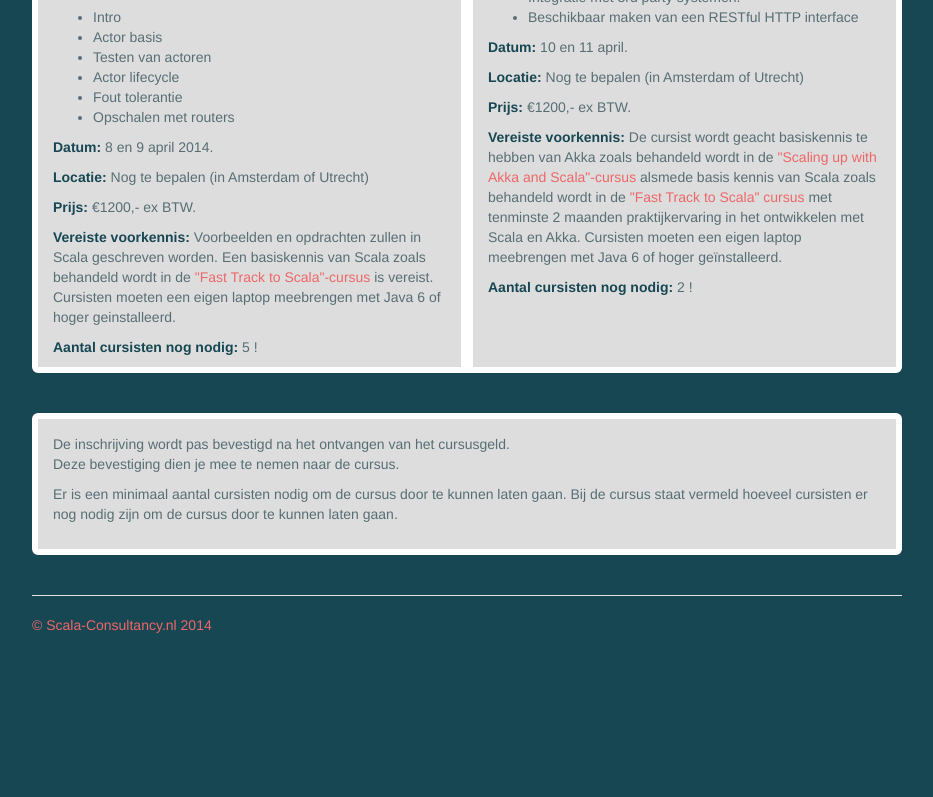
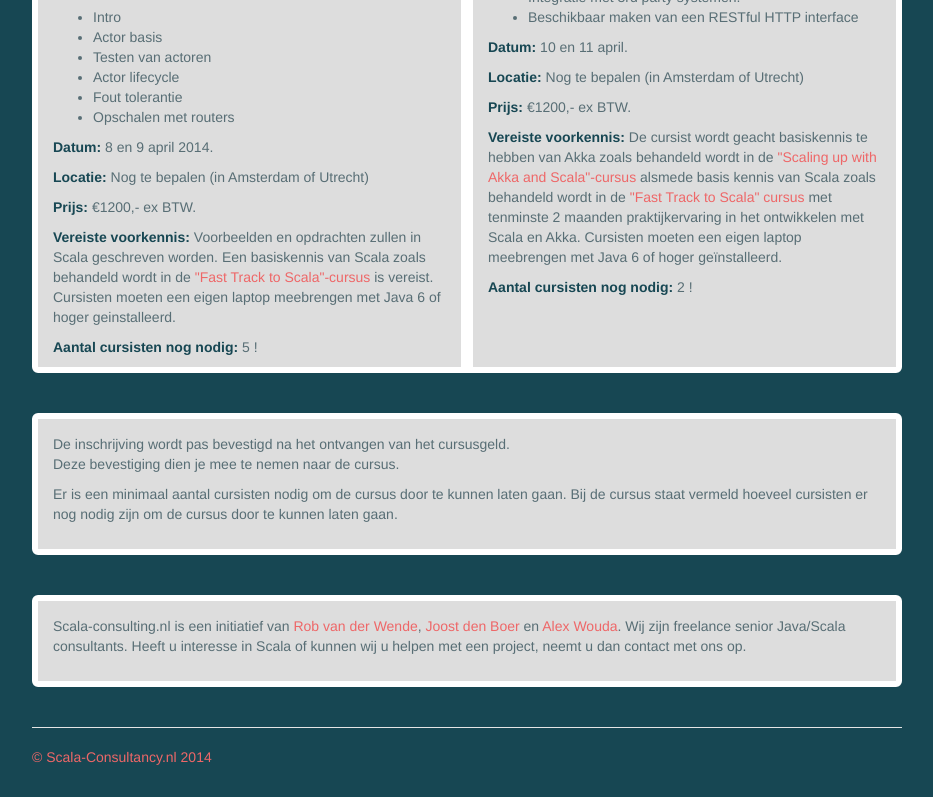
Before and after one commit to awouda/akkacourse, a plain HTML site: page index.html in a window 1280 px wide. Shown: the part 1198-1995 px from the top of the page, without its empty margins (173-1106 px from the left). Before the commit the page ends 1863 px from the top, so only its background shows below. Drawn offline with Linux system fonts and the light colour scheme.

Commit message:
Added a small box with info about us.

```diff
--- a/index.html
+++ b/index.html
@@ -172,6 +172,14 @@
         </div>
       </div>
 
+      <div class="row marketing">
+        <div class="col-lg-12 content">
+        <p>
+        Scala-consulting.nl is een initiatief van <a href="mailto:rvdwenden@gmail.com">Rob van der Wende</a>, <a href="mailto:jdboer@diversit.eu">Joost den Boer</a> en <a href="mailto:alex@jtmconsultancy.com">Alex Wouda</a>. Wij zijn freelance senior Java/Scala consultants. Heeft u interesse in Scala of kunnen wij u helpen met een project, neemt u dan contact met ons op.
+        </p>
+        </div>
+      </div>
+
       <div class="footer">
         <p>&copy; Scala-Consultancy.nl 2014</p>
       </div>
```
Also changed, not shown: index-eng.html (+8 -0 lines).
